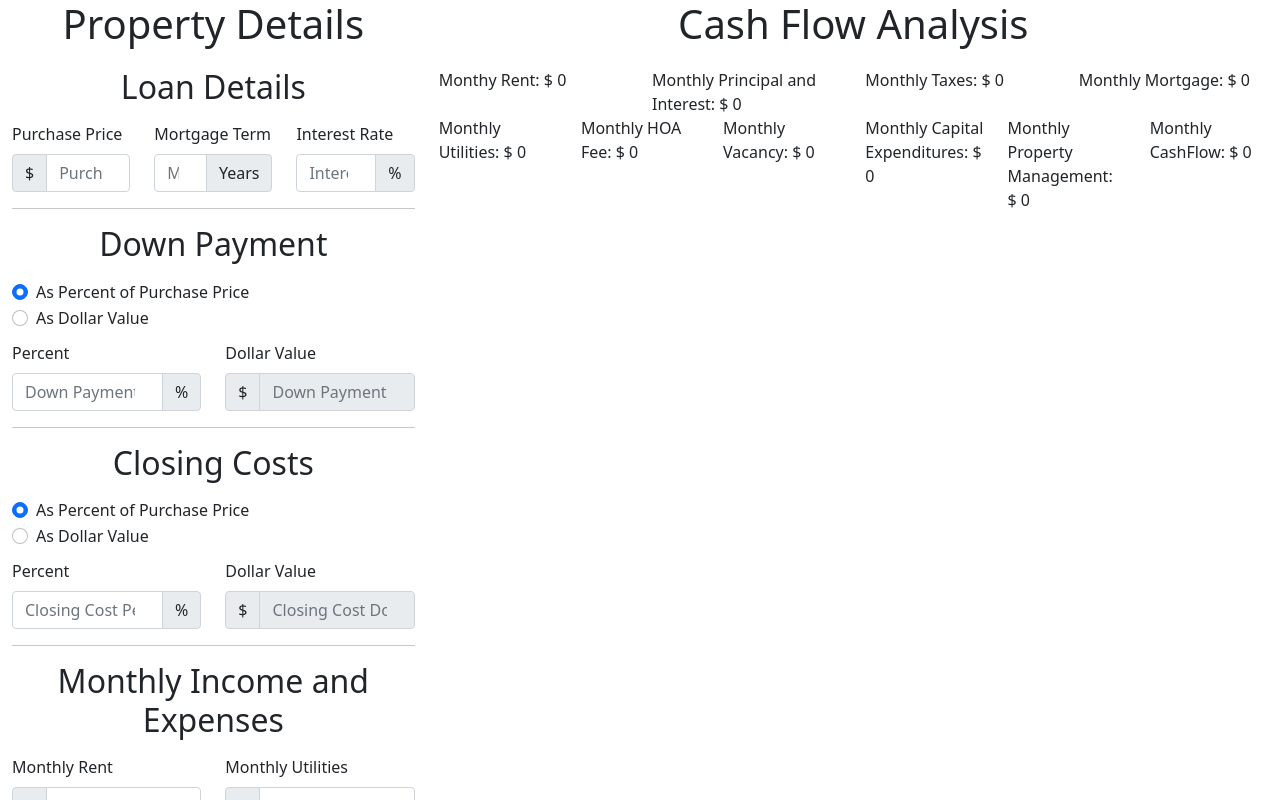
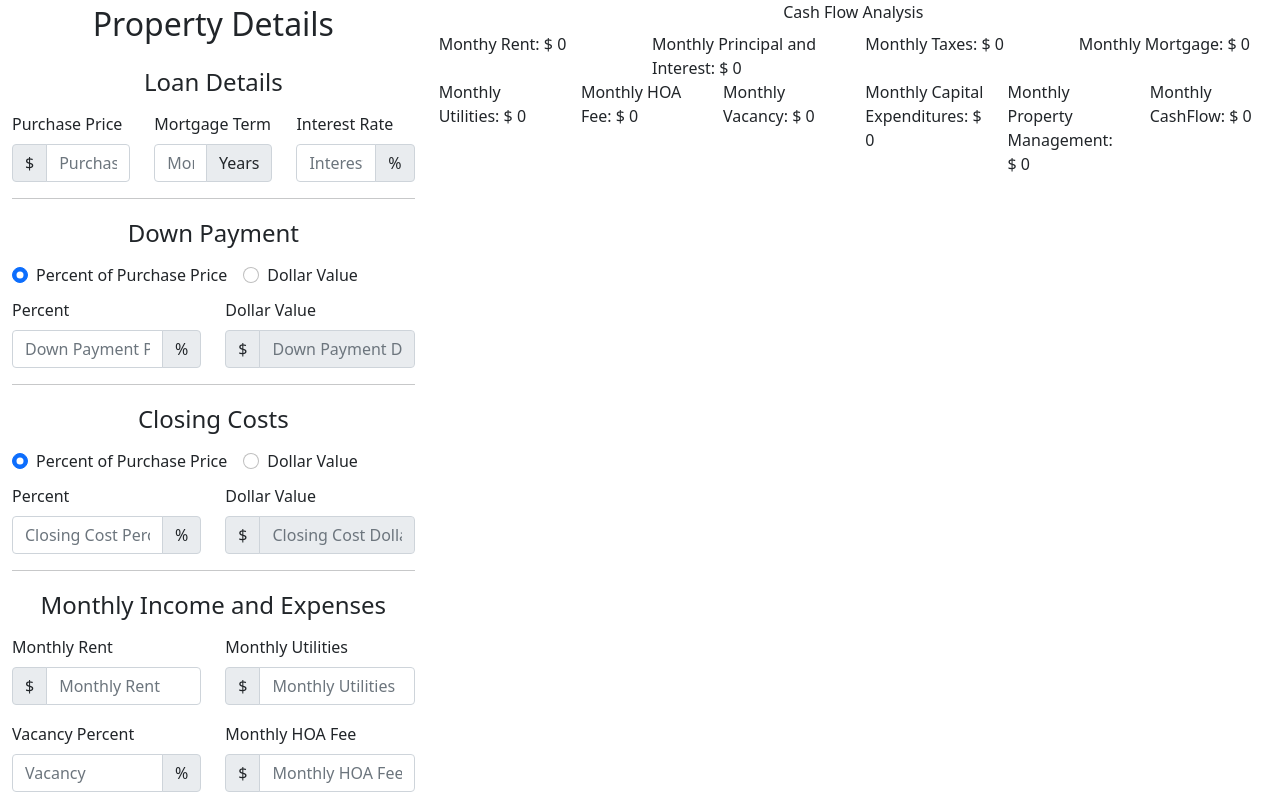
Before and after one commit to juliantglover/real-estate-cash-flow-calculator, a React (Create React App) app in the folder real-estate-cf-calc/: page / in a window 1280 px wide. Built offline with nearby package versions, Linux system fonts and the light colour scheme.

Commit message:
added more styling

```diff
--- a/real-estate-cf-calc/src/App.css
+++ b/real-estate-cf-calc/src/App.css
@@ -2,6 +2,13 @@ body, html {
   font-family: 'Roboto', sans-serif;
 }
 
+input[type=number]::-webkit-inner-spin-button,
+input[type=number]::-webkit-outer-spin-button {
+    -webkit-appearance: none;
+    -moz-appearance: none;
+    appearance: none;
+    margin: 0;
+}
 
 .AppHeight {
   height: 100vh;
--- a/real-estate-cf-calc/src/App.tsx
+++ b/real-estate-cf-calc/src/App.tsx
@@ -7,8 +7,8 @@ import Row from 'react-bootstrap/Row';
 import { Form, Field } from 'react-final-form';
 import { FormControl, FormLabel, InputGroup, FormCheck } from 'react-bootstrap';
 import { Header } from './Components/Text/Header';
-import { SubHeader } from './Components/Text/SubHeader';
 import { Divider } from './Components/Layout/Divider';
+import { ButtonWrapper } from './Components/Layout/ButtonWrapper';
 import { Spacer } from './Components/Layout/Spacer';
 import { ErrorText } from './Components/Text/ErrorText';
 function App() {
@@ -95,7 +95,8 @@ const composeValidators = (...validators) => value =>
     <Container fluid>
       <Row>
         <Col className="AppHeightScroll" lg={4}>
-          <Header text="Property Details" />
+          <Header text="Property Details" weight={500} size={2}/>
+
 
       <Form
       initialValues={
@@ -110,7 +111,7 @@ const composeValidators = (...validators) => value =>
       onSubmit={onSubmit}
       render={({ handleSubmit, form, submitting, pristine, values }) => (
         <form onSubmit={handleSubmit}>
-          <SubHeader text="Loan Details" />
+          <Header text="Loan Details" weight={400} size={1.5}/>
           <Row>
             <Col>
             <Field name="purchasePrice" validate={composeValidators(required, mustBeNumber, minValue(0))}>
@@ -162,22 +163,24 @@ const composeValidators = (...validators) => value =>
             <Field name="downPaymentCalculationChoice">
             {({ input, meta }) => (
               <>
-                 <SubHeader text="Down Payment" />
+                 <Header text="Down Payment" weight={400} size={1.5}/>
                  <Container>
                  <FormCheck
                  {...input}
                   type="radio"
-                  label="As Percent of Purchase Price"
+                  label="Percent of Purchase Price"
                   name="downPaymentChoice"
                   value="percent"
                   checked={values?.downPaymentCalculationChoice === "percent"}
+                  inline
                   />
                   <FormCheck
                   {...input}
                   type="radio"
-                  label="As Dollar Value"
+                  label="Dollar Value"
                   name="downPaymentChoice"
                   value="dollarValue"
+                  inline
                   />
                   </Container>
               </>
@@ -222,22 +225,25 @@ const composeValidators = (...validators) => value =>
             <Field  name="closingCostCalculationChoice">
             {({ input, meta }) => (
               <>
-                 <SubHeader text="Closing Costs" />
+
+                 <Header text="Closing Costs" weight={400} size={1.5}/>
                  <Container>
                  <FormCheck
                  {...input}
                   type="radio"
-                  label="As Percent of Purchase Price"
+                  label="Percent of Purchase Price"
                   name="closingCostChoice"
                   value="percent"
                   checked={values?.closingCostCalculationChoice === "percent"}
+                  inline
                   />
                   <FormCheck
                   {...input}
                   type="radio"
-                  label="As Dollar Value"
+                  label="Dollar Value"
                   name="closingCostChoice"
                   value="dollarValue"
+                  inline
                   />
                   </Container>
               </>
@@ -279,7 +285,8 @@ const composeValidators = (...validators) => value =>
             </Row>
             <Divider margin={"1em"}/>
           <Row>
-          <SubHeader text="Monthly Income and Expenses" />
+
+          <Header text="Monthly Income and Expenses" weight={400} size={1.5}/>
             <Col>
             <Field name="rent" validate={composeValidators(required, mustBeNumber, minValue(0))}>
             {({ input, meta }) => (
@@ -393,22 +400,25 @@ const composeValidators = (...validators) => value =>
             {({ input, meta }) => (
               <>
                   <Divider margin="1.5em" width="50%" />
-                 <SubHeader text="Capital Expenditures" size="h3"/>
+
+                 <Header text="Capital Expenditures" weight={400} size={1.5}/>
                  <Container>
                  <FormCheck
                  {...input}
                   type="radio"
-                  label="As Percent of Rent"
+                  label="Percent of Rent"
                   name="capitalExpendituresChoice"
                   value="percent"
                   checked={values?.capitalExpendituresCalculationChoice === "percent"}
+                  inline
                   />
                   <FormCheck
                   {...input}
                   type="radio"
-                  label="As Dollar Value"
+                  label="Dollar Value"
                   name="capitalExpendituresChoice"
                   value="dollarValue"
+                  inline
                   />
                   </Container>
               </>
@@ -454,22 +464,25 @@ const composeValidators = (...validators) => value =>
             {({ input, meta }) => (
               <>
               <Divider margin="1.5em" width="50%" />
-                 <SubHeader text="Property Management" size="h3"/>
+
+                 <Header text="Property Management" weight={400} size={1.5}/>
                  <Container>
                  <FormCheck
                  {...input}
                   type="radio"
-                  label="As Percent of Rent"
+                  label="Percent of Rent"
                   name="propertyManagementChoice"
                   value="percent"
+                  inline
                   checked={values?.propertyManagementCalculationChoice === "percent"}
                   />
                   <FormCheck
                   {...input}
                   type="radio"
-                  label="As Dollar Value"
+                  label="Dollar Value"
                   name="propertyManagementChoice"
                   value="dollarValue"
+                  inline
                   />
                   </Container>
               </>
@@ -509,27 +522,29 @@ const composeValidators = (...validators) => value =>
           </Field>
             </Col>
             </Row>
-          <Row>
+          <Row >
             <Field  name="maintenanceCalculationChoice">
             {({ input, meta }) => (
               <>
               <Divider margin="1.5em" width="50%" />
-                 <SubHeader text="Maintenance" size="h3"/>
+                 <Header text="Maintenance" weight={400} size={1.5}/>
                  <Container>
                  <FormCheck
                  {...input}
                   type="radio"
-                  label="As Percent of Rent"
+                  label="Percent of Rent"
                   name="maintenanceChoice"
                   value="percent"
+                  inline
                   checked={values?.maintenanceCalculationChoice === "percent"}
                   />
                   <FormCheck
                   {...input}
                   type="radio"
-                  label="As Dollar Value"
+                  label="Dollar Value"
                   name="maintenanceChoice"
                   value="dollarValue"
+                  inline
                   />
                   </Container>
               </>
@@ -569,10 +584,14 @@ const composeValidators = (...validators) => value =>
           </Field>
             </Col>
           </Row>
-            <Button type="submit" disabled={submitting}>
-              Submit
-            </Button>
-          <pre>{JSON.stringify(values)}</pre>
+          <Spacer margin="1em" />
+
+
+              <ButtonWrapper text="Calculate Cash Flow" type="submit" disabled={submitting} />
+
+
+            <Spacer margin="1em" />
+
         </form>
       )}
     />
--- /dev/null
+++ b/real-estate-cf-calc/src/Components/Layout/ButtonWrapper.tsx
@@ -0,0 +1,10 @@
+
+import React  from 'react';
+
+export const ButtonWrapper = ({text, type, disabled}) => {
+    return (
+        <button type={type} disabled={disabled} style={{marginLeft: "auto", marginRight: "auto", display:"block", width:"50%"}}>
+            {text}
+        </button>
+    )
+}
--- a/real-estate-cf-calc/src/Components/Text/Header.tsx
+++ b/real-estate-cf-calc/src/Components/Text/Header.tsx
@@ -1,6 +1,6 @@
 import React from 'react';
 import './styles.css';
 
-export const Header = ({text}) => {
-    return <h1 className="header"> {text} </h1>
+export const Header = ({text, weight=400, size=1}) => {
+    return <p style={{fontWeight: weight, fontSize:`${size}em`}} className="header"> {text} </p>
 }
--- a/real-estate-cf-calc/src/Components/Text/SubHeader.tsx
+++ /dev/null
@@ -1,9 +0,0 @@
-import React from 'react';
-import './styles.css';
-
-export const SubHeader = ({text, size="h2"}) => {
-    if(size === "h3"){
-        return <h3 className="header"> {text} </h3>
-    }
-    return <h2 className="header"> {text} </h2>
-}
```
